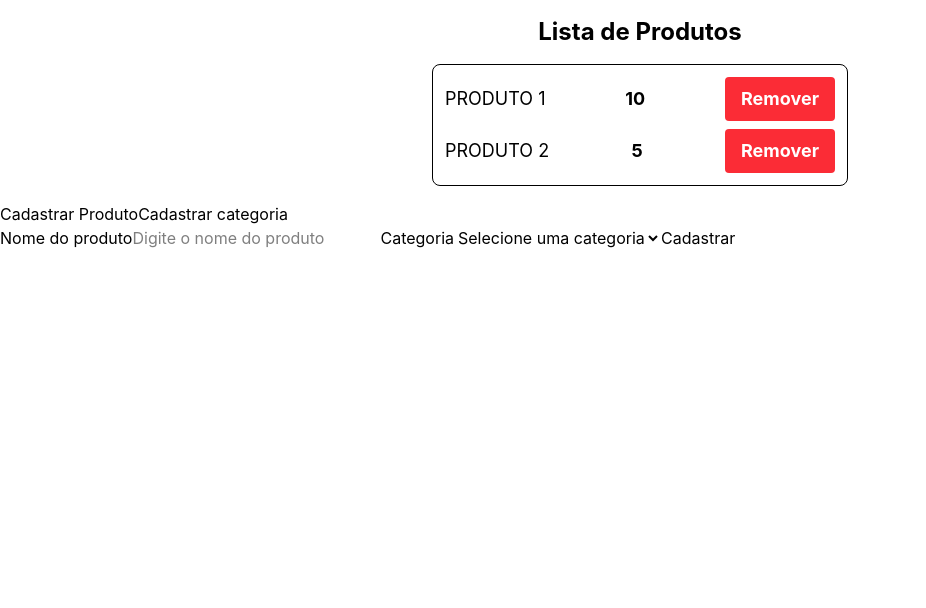
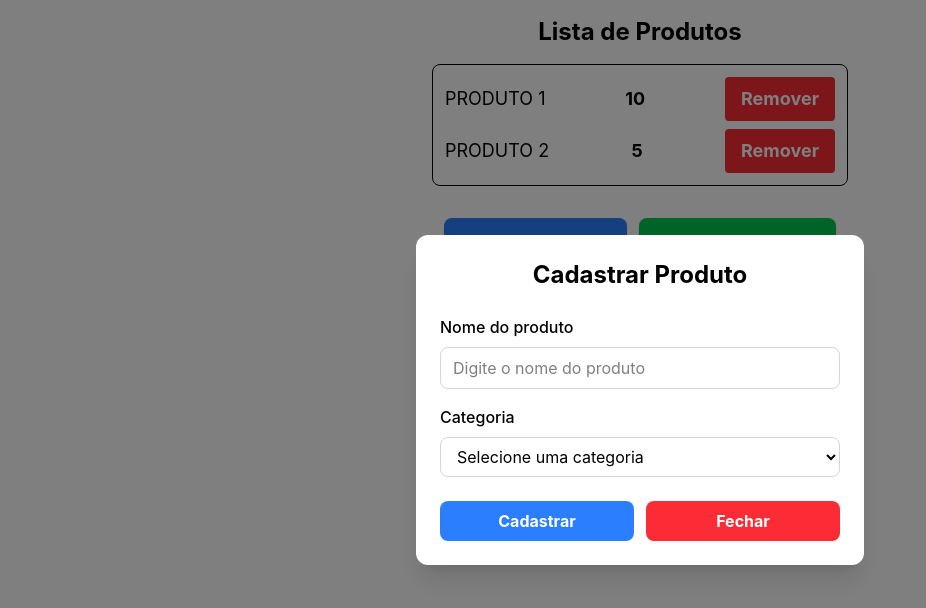
Before and after one commit to Bno9/Lista-compras, a React (Vite) app in the folder frontend/: page / in a window 1280 px wide. Both pictures are taken after a click on the button "Cadastrar Produto". Shown: the top 608 px of the page, without its empty margins (0-926 px from the left). Built offline with nearby package versions, Linux system fonts and the light colour scheme.

Commit message:
placeholder forms

```diff
--- a/frontend/src/components/Cadastro.jsx
+++ b/frontend/src/components/Cadastro.jsx
@@ -7,16 +7,36 @@ function Cadastro() {
   const [modal, setModal] = useState(null)
 
   return (
-    <div>
-      <button onClick={() => modal === 'produto' ? setModal(null) : setModal('produto') }>Cadastrar Produto</button>
-      <button onClick={() => modal === 'categoria' ? setModal(null) : setModal('categoria') }>Cadastrar categoria</button>
+    <div className="flex w-full flex-col gap-3 p-4 sm:flex-row sm:justify-center">
+
+      <button
+        onClick={() =>
+          modal === 'produto'
+            ? setModal(null)
+            : setModal('produto')
+        }
+        className="w-full rounded-lg bg-blue-500 px-5 py-3 font-bold text-white shadow transition hover:bg-blue-600 active:scale-95 sm:w-auto"
+      >
+        Cadastrar Produto
+      </button>
+
+      <button
+        onClick={() =>
+          modal === 'categoria'
+            ? setModal(null)
+            : setModal('categoria')
+        }
+        className="w-full rounded-lg bg-green-500 px-5 py-3 font-bold text-white shadow transition hover:bg-green-600 active:scale-95 sm:w-auto"
+      >
+        Cadastrar Categoria
+      </button>
 
       {modal === "produto" && (
-        <ModalProduto />
+        <ModalProduto fechar={() => setModal(null)}/>
       )}
 
       {modal === "categoria" && (
-        <ModalCategoria />
+        <ModalCategoria fechar={() => setModal(null)}/>
       )}
 
     </div>
--- a/frontend/src/components/modal/ModalCategoria.jsx
+++ b/frontend/src/components/modal/ModalCategoria.jsx
@@ -1,4 +1,4 @@
-function ModalCategoria() {
+function ModalCategoria({ fechar }) {
     function cadastrarCategoria(event) {
         event.preventDefault()
 
@@ -21,13 +21,23 @@ function ModalCategoria() {
         })
     }
 
+    return (
+        <div className="fixed inset-0 flex items-center justify-center bg-black/50 p-4">
 
-  return (
-    <div>
+            <form
+                onSubmit={cadastrarCategoria}
+                className="w-full max-w-md rounded-xl bg-white p-6 shadow-xl"
+            >
 
-      <form onSubmit={cadastrarCategoria}>
+                <h2 className="mb-6 text-center text-2xl font-bold">
+                    Cadastrar Categoria
+                </h2>
 
-        <label htmlFor="nome-categoria">
+                <div className="mb-6 flex flex-col gap-2">
+                    <label
+                        htmlFor="nome-categoria"
+                        className="font-medium"
+                    >
                         Nome da categoria
                     </label>
 
@@ -36,11 +46,26 @@ function ModalCategoria() {
                         type="text"
                         name="nome"
                         placeholder="Digite o nome da categoria"
+                        className="rounded-lg border border-gray-300 px-3 py-2 outline-none focus:border-blue-500 focus:ring-2 focus:ring-blue-200"
                     />
+                </div>
 
-        <button type="submit">
+                <div className="flex gap-3">
+                    <button
+                        type="submit"
+                        className="w-full rounded-lg bg-blue-500 px-4 py-2 font-bold text-white transition hover:bg-blue-600"
+                    >
                         Cadastrar
                     </button>
+
+                    <button
+                        className="w-full rounded-lg bg-red-500 px-4 py-2  font-bold text-white transition hover:bg-red-600"
+                        onClick={fechar}
+                    >
+                        Fechar
+                    </button>
+
+                </div>
 
             </form>
 
--- a/frontend/src/components/modal/ModalProduto.jsx
+++ b/frontend/src/components/modal/ModalProduto.jsx
@@ -1,4 +1,4 @@
-function ModalProduto() {
+function ModalProduto({ fechar }) {
 
     function cadastrarProduto(event) {
         event.preventDefault()
@@ -25,11 +25,22 @@ function ModalProduto() {
     }
 
     return (
-    <div>
+        <div className="fixed inset-0 flex items-center justify-center bg-black/50 p-4">
 
-      <form onSubmit={cadastrarProduto}>
+            <form
+                onSubmit={cadastrarProduto}
+                className="w-full max-w-md rounded-xl bg-white p-6 shadow-xl"
+            >
 
-        <label htmlFor="nome-produto">
+                <h2 className="mb-6 text-center text-2xl font-bold">
+                    Cadastrar Produto
+                </h2>
+
+                <div className="mb-4 flex flex-col gap-2">
+                    <label
+                        htmlFor="nome-produto"
+                        className="font-medium"
+                    >
                         Nome do produto
                     </label>
 
@@ -38,24 +49,54 @@ function ModalProduto() {
                         type="text"
                         name="nome"
                         placeholder="Digite o nome do produto"
+                        className="rounded-lg border border-gray-300 px-3 py-2 outline-none focus:border-blue-500 focus:ring-2 focus:ring-blue-200"
                     />
+                </div>
 
-        <label htmlFor="categoria-produto">
+                <div className="mb-6 flex flex-col gap-2">
+                    <label
+                        htmlFor="categoria-produto"
+                        className="font-medium"
+                    >
                         Categoria
                     </label>
 
                     <select
                         id="categoria-produto"
                         name="categoria_id"
+                        className="rounded-lg border border-gray-300 bg-white px-3 py-2 outline-none focus:border-blue-500 focus:ring-2 focus:ring-blue-200"
                     >
-            <option value="">Selecione uma categoria</option>
-            <option value="1">Ferramentas</option>
-            <option value="2">Limpeza</option>
+                        <option value="">
+                            Selecione uma categoria
+                        </option>
+
+                        <option value="1">
+                            Ferramentas
+                        </option>
+
+                        <option value="2">
+                            Limpeza
+                        </option>
                     </select>
+                </div>
 
-        <button type="submit">
+                <div className="flex gap-3">
+
+                    <button
+                        type="submit"
+                        className="w-full rounded-lg bg-blue-500 px-4 py-2 font-bold text-white transition hover:bg-blue-600"
+                    >
                         Cadastrar
                     </button>
+
+                    <button
+                        className="w-full rounded-lg bg-red-500 px-4 py-2  font-bold text-white transition hover:bg-red-600"
+                        onClick={fechar}
+                    >
+                        Fechar
+                    </button>
+
+                </div>
 
             </form>
 
```
Lines whose indentation alone changed are shown as unchanged.
